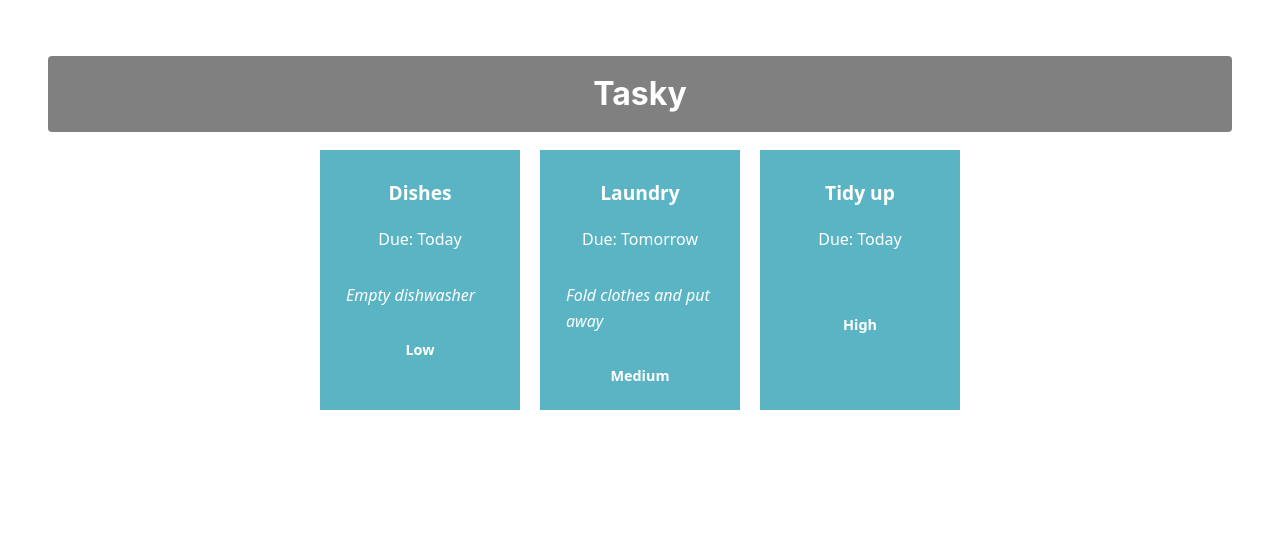
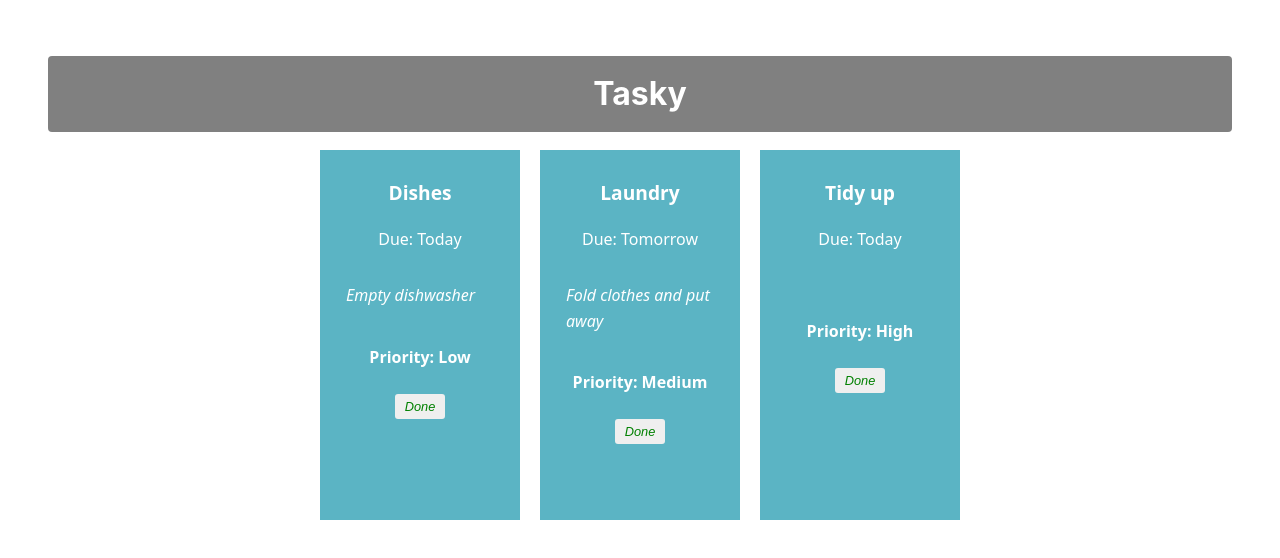
Before and after one commit to fod-bello/react-basics-labs, a React (Vite) app in the folder tasky/: page / in a window 1280 px wide. Shown: the top 558 px of the page. Built offline with nearby package versions, Linux system fonts and the light colour scheme.

Commit message:
Mark task as done

```diff
--- a/tasky/src/App.css
+++ b/tasky/src/App.css
@@ -30,7 +30,7 @@
   color: white;
   text-align: center;
   width: 180px;
-  height: 240px;
+  height: 350px;
   margin: 10px;
   padding: 10px;
   position: relative;
@@ -55,9 +55,22 @@
 }
 
 .priority {
-  text-align: center;
-  bottom: 10px;
+  font-weight: bold;
+  font-size: 1em;
+  margin-top: 20px;
+  margin-bottom: 15px;
+}
+button {
+  border: none;
+  border-radius: 3px;
+  font-style: italic;
+  font-size: 0.8em;
+  margin: 4px 6px;
+  width: 50px;
+  height: 25px;
+}
 
-  font-weight: bold;
-  font-size: 0.9em;
+.doneButton {
+  color: green;
+  margin-top: 10px;
 }
--- a/tasky/src/App.jsx
+++ b/tasky/src/App.jsx
@@ -5,24 +5,37 @@
 function App() {
      const [ taskState, setTaskState ] = useState({
     tasks: [
-      { id: 1, title:"Dishes", description: "Empty dishwasher", deadline: "Today", priority: "Low" },
-      { id: 2, title: "Laundry", description: "Fold clothes and put away", deadline: "Tomorrow" , priority: "Medium" },
-      { id: 3, title: "Tidy up", deadline: "Today" , priority: "High" }
+      { id: 1, title:"Dishes", description: "Empty dishwasher", deadline: "Today", priority: "Low", done : false },
+      { id: 2, title: "Laundry", description: "Fold clothes and put away", deadline: "Tomorrow" , priority: "Medium", done : false },
+      { id: 3, title: "Tidy up", deadline: "Today" , priority: "High", done : false }
     ]
   });
+
+    const doneHandler = (taskIndex) => {
+    const tasks = [...taskState.tasks];
+    tasks[taskIndex].done = !tasks[taskIndex].done;
+    setTaskState({tasks});
+    console.log(`${taskIndex} ${tasks[taskIndex].done}`);
+  }
+
 
   return (
 
     <div className="container">
       <h1>Tasky</h1>
-   {taskState.tasks.map((task) => (
+   {taskState.tasks.map((task, index) => (
     <Task
       title={task.title}
       description={task.description}
       deadline={task.deadline}
       priority={task.priority}
-      key={task.id}
+      done={task.done}
+
+       key={task.id}
+      markDone={() => doneHandler(index)}
+
     />
+
   ))}
 
     </div>
--- a/tasky/src/components/Task.jsx
+++ b/tasky/src/components/Task.jsx
@@ -5,7 +5,8 @@
             <p className="title">{props.title}</p>
             <p>Due: {props.deadline}</p>
             <p className="description">{props.description}</p>
-            <p className="priority"> {props.priority}</p>
+            <p className="priority">Priority: {props.priority}</p>
+            <button onClick={props.markDone} className='doneButton'>Done</button>
         </div>
     )
 }
```
